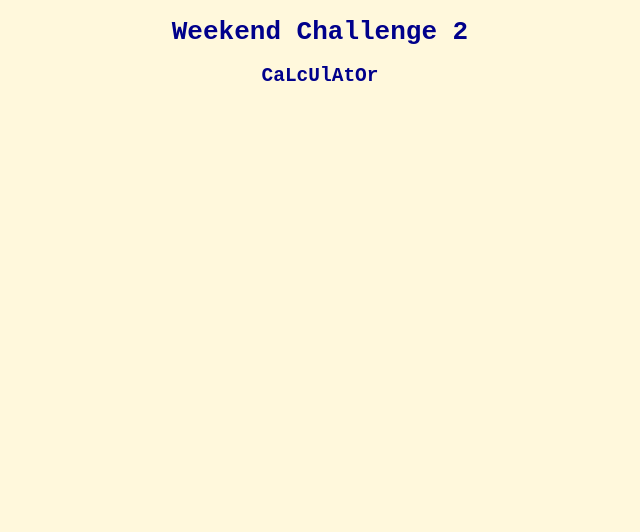
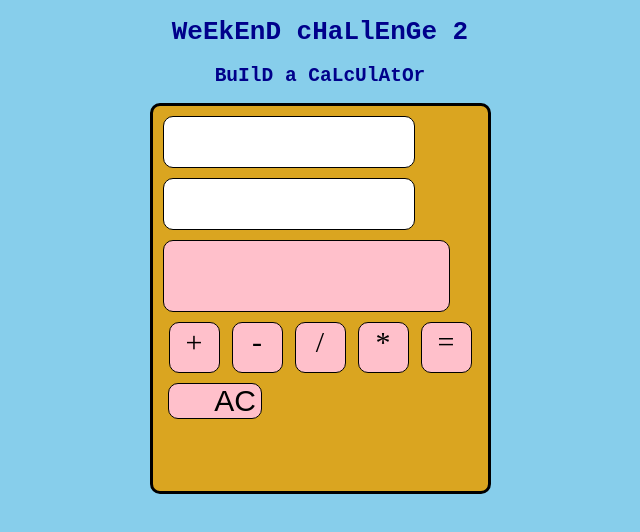
Before and after one commit to mlars84/weekend-challenge-2, a website: page public/index.html in a window 1280 px wide. Shown: the whole page, without its empty margins (320-960 px from the left). Drawn offline with Linux system fonts and the light colour scheme.

Commit message:
more css and starting client

```diff
--- a/public/client.js
+++ b/public/client.js
@@ -1,2 +1,15 @@
-$(document).ready();
+$(document).ready(onReady);
 console.log('JQ');
+
+//function with event listeners that runs when doc loads
+function onReady(){
+  console.log('onReady');
+  $('#clear').on('click', function(){
+    console.log('clear');
+  });
+} // end onReady
+
+function inputs(){
+  console.log($('#inputOne').val());
+  $('#inputTwo').val();
+}
--- a/public/index.html
+++ b/public/index.html
@@ -8,7 +8,23 @@
     <link rel="stylesheet" href="style.css">
   </head>
   <body>
-    <h1>Weekend Challenge 2</h1>
-    <h2>CaLcUlAtOr</h2>
+    <h1>WeEkEnD cHaLlEnGe 2</h1>
+    <h2>BuIlD a CaLcUlAtOr</h2>
+    <!-- <button id="mathOperation" type="button" name="button">Select: + , - , * OR / </button> -->
+    <div id="calculator">
+      <input id="inputOne" type="text" name="" value="">
+      <input id="inputTwo" type="text" name="" value="">
+
+      <div id="total">
+			</div>
+			<div id="operators">
+				<a>+</a>
+				<a>-</a>
+				<a>/</a>
+				<a>*</a>
+				<a>=</a>
+        <button id ="clear" type="button" name="button">AC</button>
+			</div>
+		</div>
   </body>
 </html>
--- a/public/style.css
+++ b/public/style.css
@@ -5,5 +5,79 @@
 }
 
 body {
-  background-color: CornSilk;
+  background-color: skyblue;
 }
+
+button {
+  text-align: center;
+  width: 30%;
+  margin: 5px 5px 5px 5px;
+  padding: 0 5px;
+  background-color: #FFF;
+  text-align: right;
+  font-size: 30px;
+  background: pink;
+  border: 1px solid black;
+  border-radius: 10px;
+}
+
+#calculator {
+    width: 325px;
+    height: 375px;
+    margin: 10px auto;
+    padding: 5px;
+    background-color: GoldenRod;
+    border: 3px solid black;
+    border-radius: 10px;
+}
+
+#total {
+    height: 70px;
+    width: 275px;
+    margin: 5px 5px 5px 5px;
+    padding: 0 5px;
+    background-color: #FFF;
+    text-align: right;
+    font-size: 60px;
+    background: pink;
+    border: 1px solid black;
+    border-radius: 10px;
+}
+
+#inputOne, #inputTwo {
+  height: 50px;
+  width: 250px;
+  margin: 0;
+  margin: 5px 5px 5px 5px;
+  padding: 0;
+  background-color: #FFF;
+  text-align: right;
+  font-size: 60px;
+  border: 1px solid black;
+  border-radius: 10px;
+}
+
+#numbers {
+    margin: 5px 5px 5px 5px;
+}
+
+#operators {
+    margin: 5px 5px 5px 5px;
+}
+
+a {
+    cursor: pointer;
+    display: block;
+    height: 45px;
+    width: 45px;
+    float: left;
+    padding: 2px;
+    margin: 5px 6px;
+    text-align: center;
+    text-decoration: none;
+    color: black;
+    font-size: 30px;
+    border: 1px solid black;
+    background: pink;
+    border-radius: 10px;
+}
```
Also changed, not shown: server.js (+20 -0 lines), README.md.
